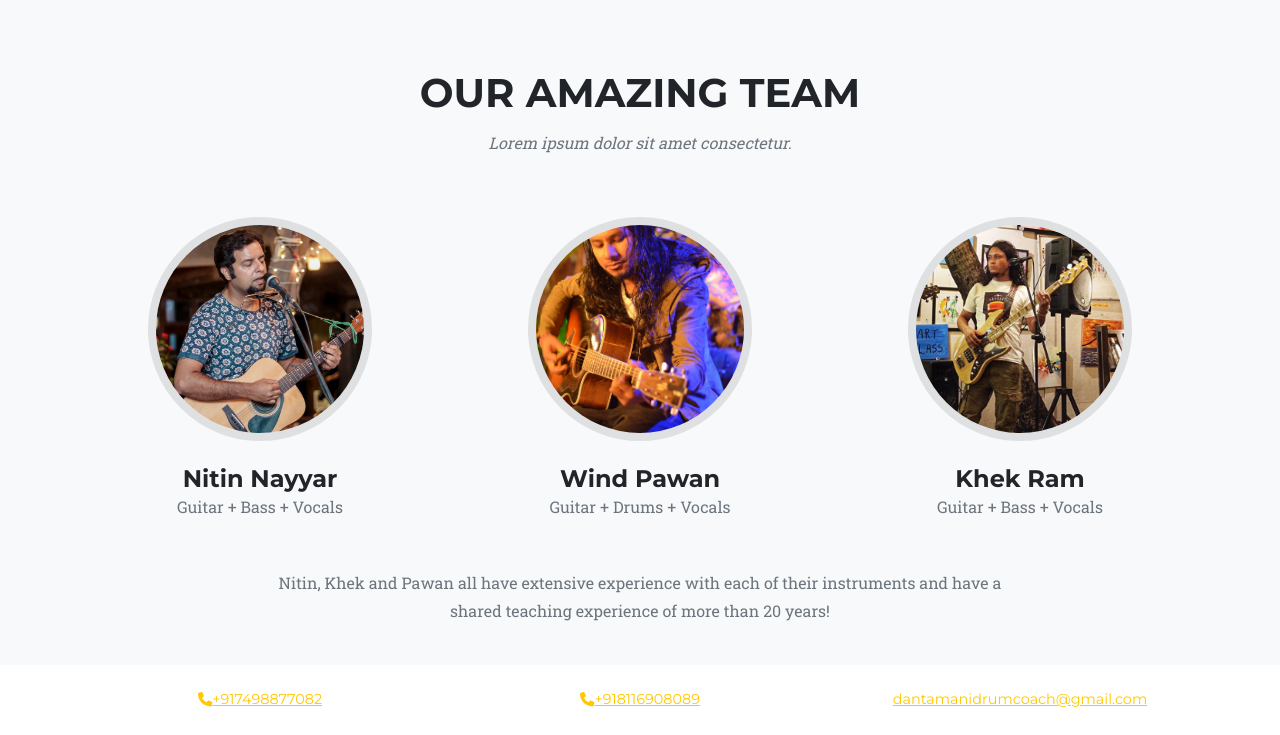
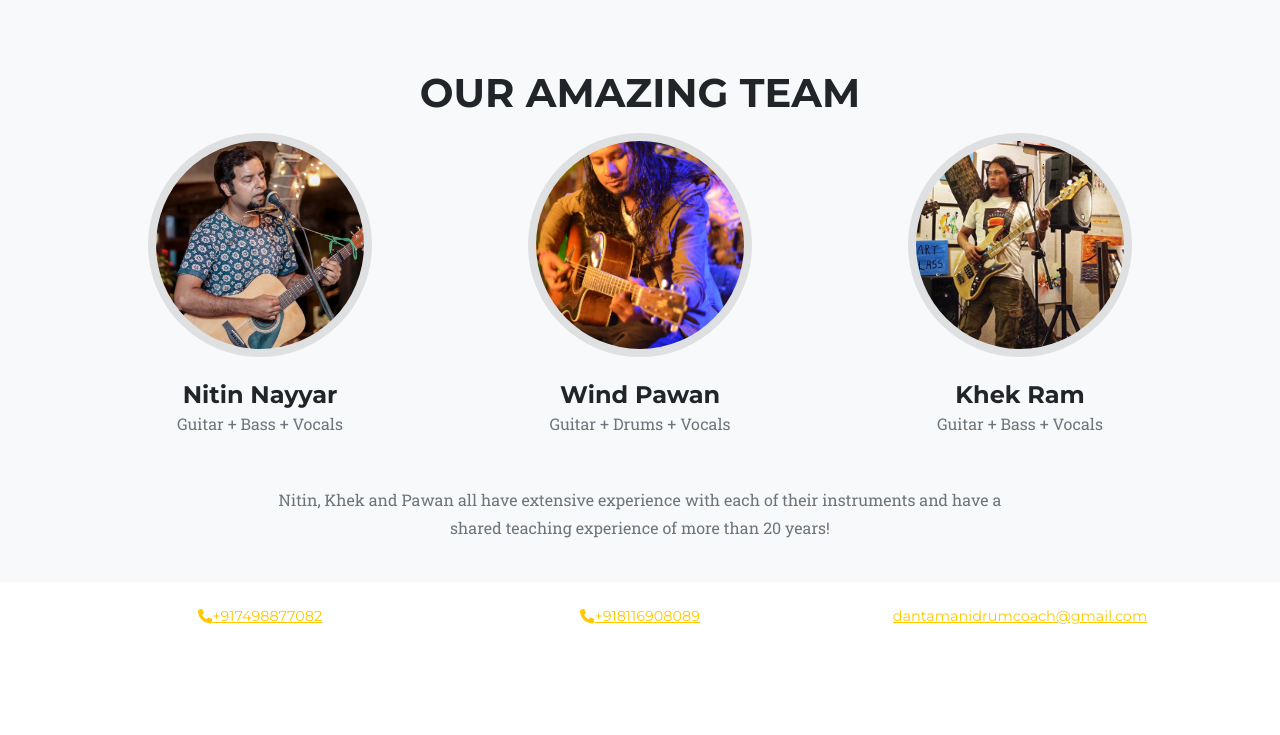
Before and after one commit to kulfee/kulfee.github.io, a plain HTML site: page index.html in a window 1280 px wide. Shown: the part 1186-1921 px from the top of the page. After the commit the page ends 1838 px from the top, so only its background shows below. Drawn offline with nearby package versions, Linux system fonts and the light colour scheme.

Commit message:
update text

```diff
--- a/index.html
+++ b/index.html
@@ -167,9 +167,7 @@
       <div class="container">
         <div class="text-center">
           <h2 class="section-heading text-uppercase">Our Amazing Team</h2>
-          <h3 class="section-subheading text-muted">
-            Lorem ipsum dolor sit amet consectetur.
-          </h3>
+
         </div>
         <div class="row">
           <div class="col-lg-4">
```
